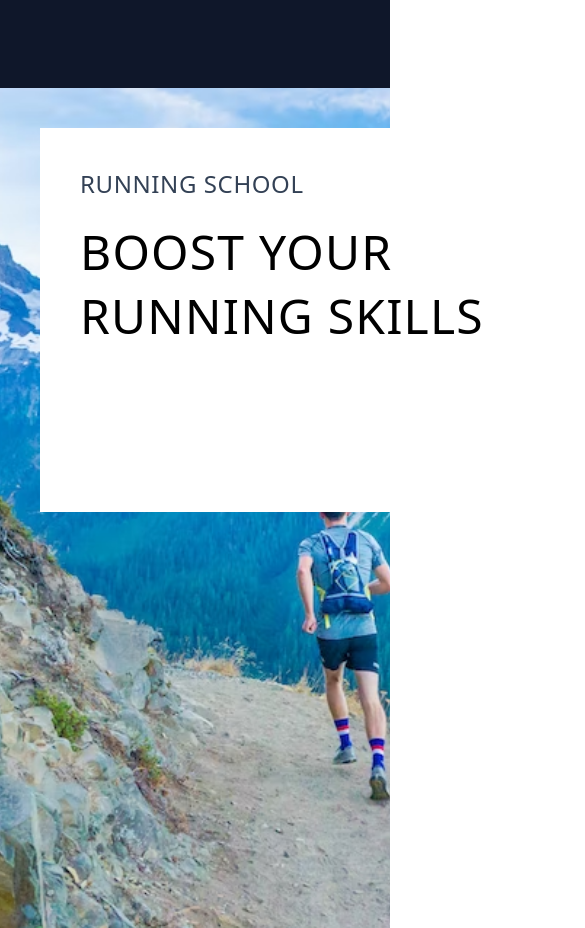
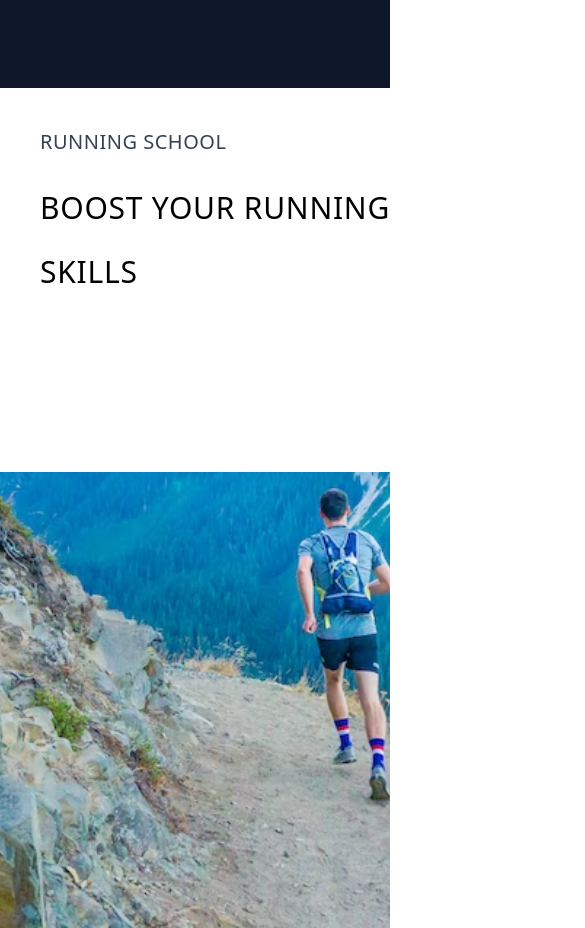
Before and after one commit to yafet-123/Sample_education_sample4_frontend, a Next.js app: page / in a window 390 px wide. Shown: the part 1500-2428 px from the top of the page, 585 px wide, since content can reach past the window. Built offline with nearby package versions, Linux system fonts and the light colour scheme.

Commit message:
making mobile responsive

```diff
--- a/components/Hero.js
+++ b/components/Hero.js
@@ -91,12 +91,12 @@ export function Hero() {
       <div className="bg-slate-300 px-0 lg:px-24 h-screen w-full relative">
         <div className="hidden lg:block bg-pink-400 w-96 h-full float-right mt-0 lg:-mt-72"></div>
         <div className="hero-background-two w-full lg:w-3/4 h-full lg:h-3/4 lg:absolute lg:right-48 pt-5 lg:-mt-48 ">
-          <div className="bg-white w-[40rem] h-96 p-10 absolute top-10 lg:-bottom-72 left-10 lg:-left-20">
-            <h1 className="text-slate-700 text-2xl font-medium uppercase text-left mb-5 tracking-wide">
+          <div className="bg-white w-[35rem] lg:w-[40rem] h-96 p-10 absolute top-0 lg:-bottom-72 left-0 lg:-left-20">
+            <h1 className="text-slate-700 text-xl lg:text-2xl font-medium uppercase text-left mb-5 tracking-wide">
               running school
             </h1>
 
-            <h1 className="text-black text-5xl font-medium uppercase text-left w-3/4 tracking-wide leading-[4rem] ">
+            <h1 className="text-black text-3xl lg:text-5xl font-medium uppercase text-left w-3/4 tracking-wide leading-[4rem] ">
               boost your running skills
             </h1>
           </div>
```
